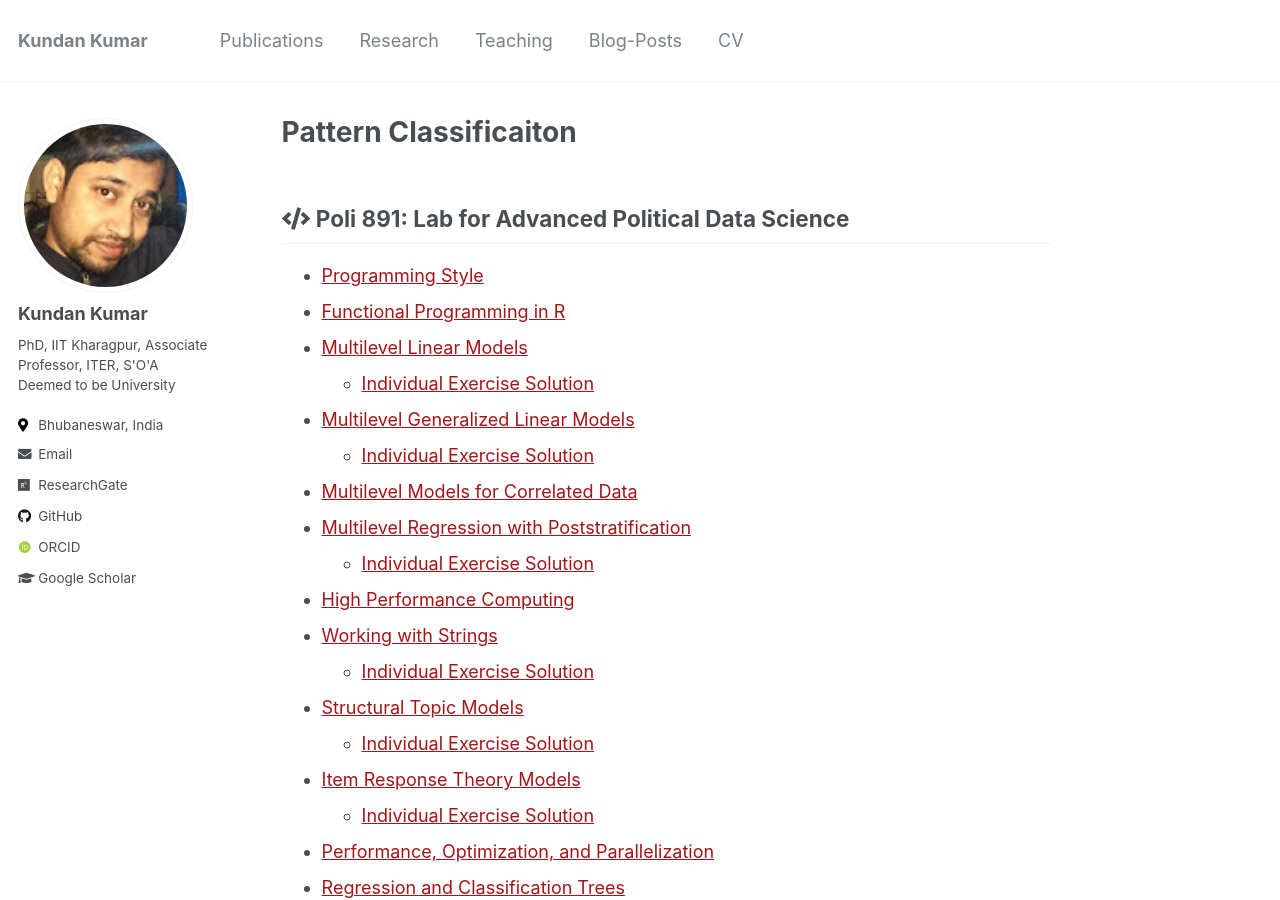
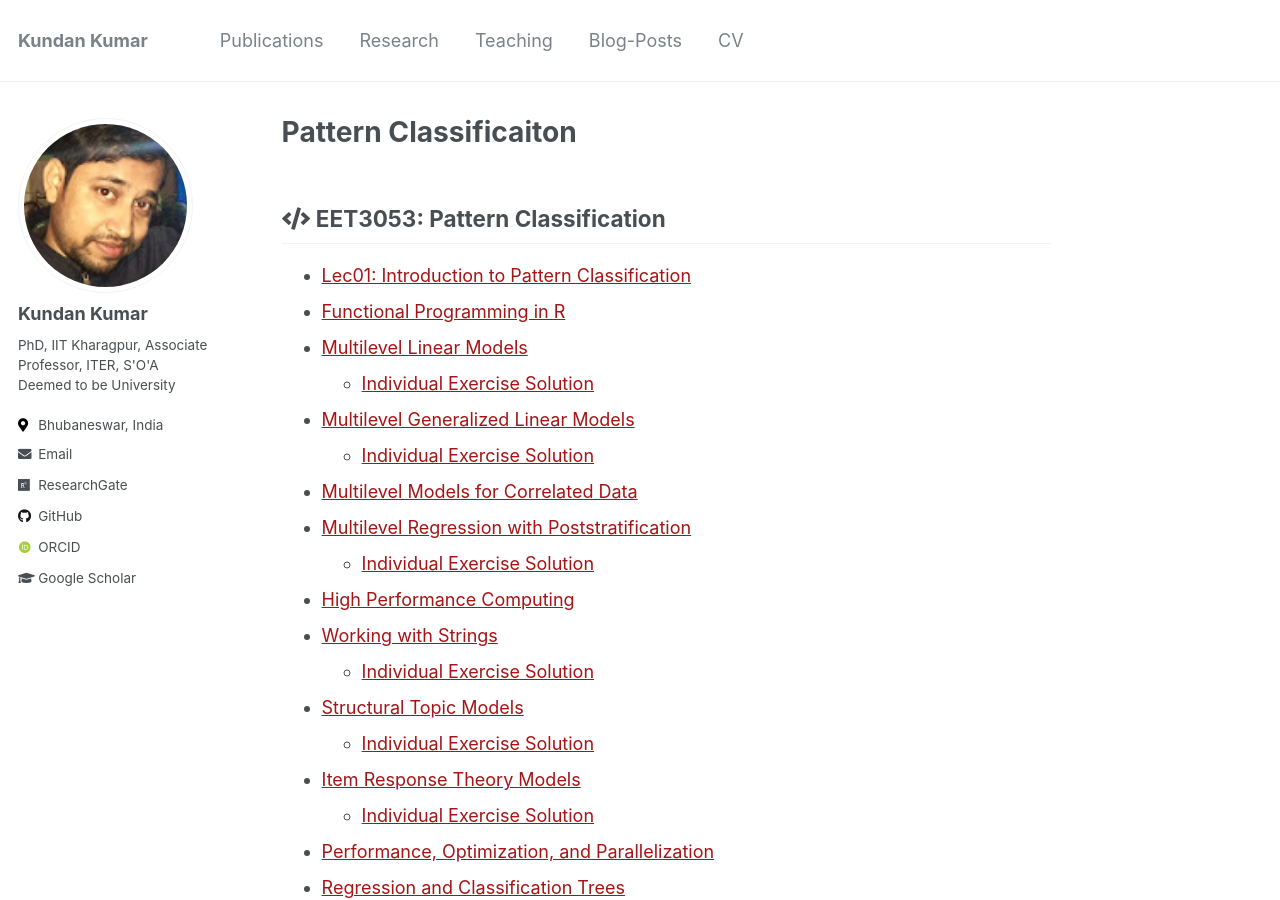
Before and after one commit to erkundanec/erkundanec.github.io, a Jekyll site: the page built from _pages/pattern-classification.md, in a window 1280 px wide and 900 px high. Built offline with Jekyll 4.4.1, drawn with Linux system fonts in a browser that asks for light colours; some web fonts are replaced.

Commit message:
Update pattern-classification.md

```diff
--- a/_pages/pattern-classification.md
+++ b/_pages/pattern-classification.md
@@ -5,9 +5,9 @@ header:
   og_image: "images/bio-photo.jpg"
 ---
 
-## <i class="fas fa-fw fa-code" aria-hidden="true"></i> Poli 891: Lab for Advanced Political Data Science
+## <i class="fas fa-fw fa-code" aria-hidden="true"></i> EET3053: Pattern Classification
 {: #political-data-science }
-- [Programming Style](/files/html/teaching-materials/R_Style_Guide)
+- [Lec01: Introduction to Pattern Classification](/files/html/teaching-materials/R_Style_Guide)
 - [Functional Programming in R](/files/html/teaching-materials/Functional_Programming)
 - [Multilevel Linear Models](/files/html/teaching-materials/Multilevel_Linear_Models)
   - [Individual Exercise Solution](/files/html/teaching-materials/Multilevel_Linear_Models_Key.html)
```
